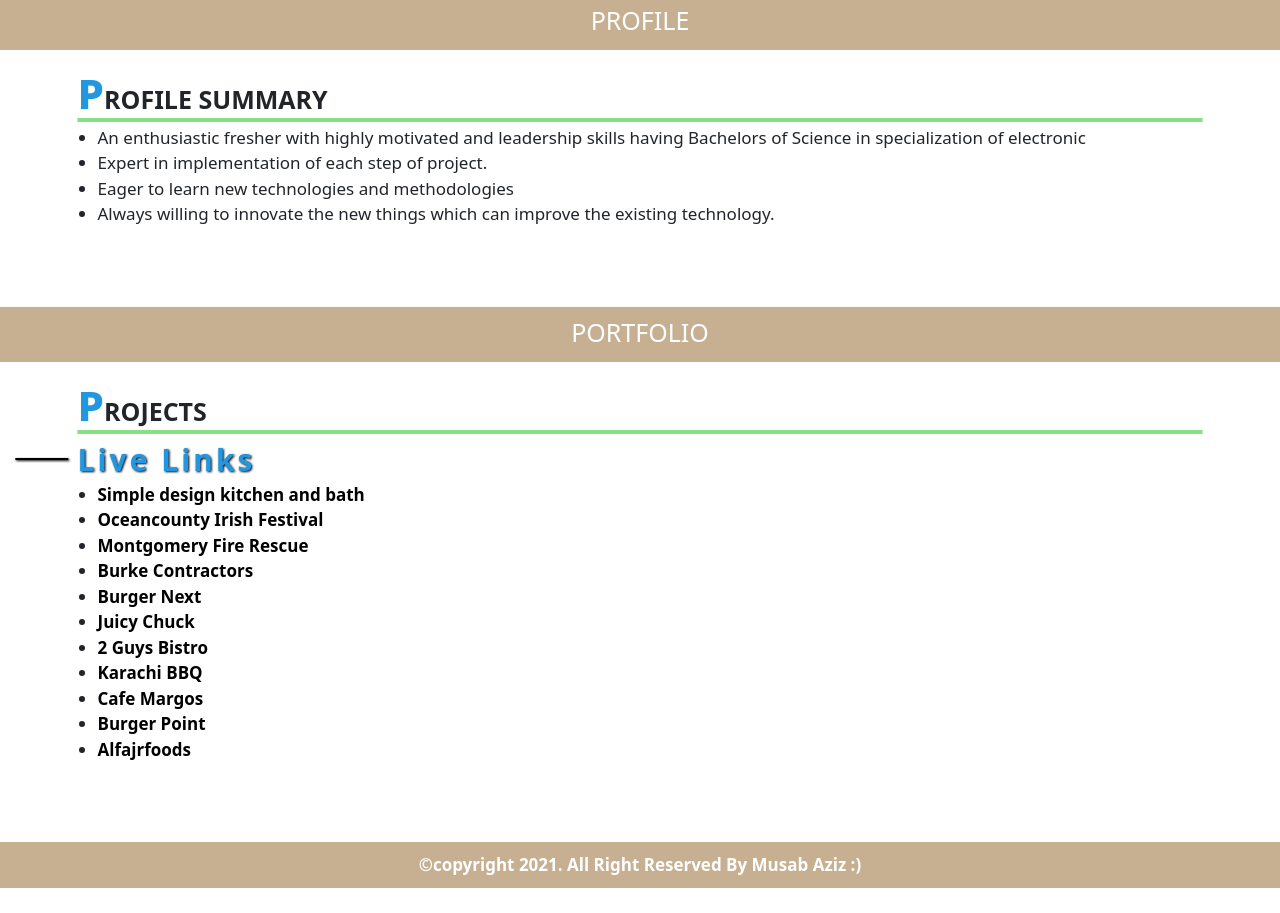
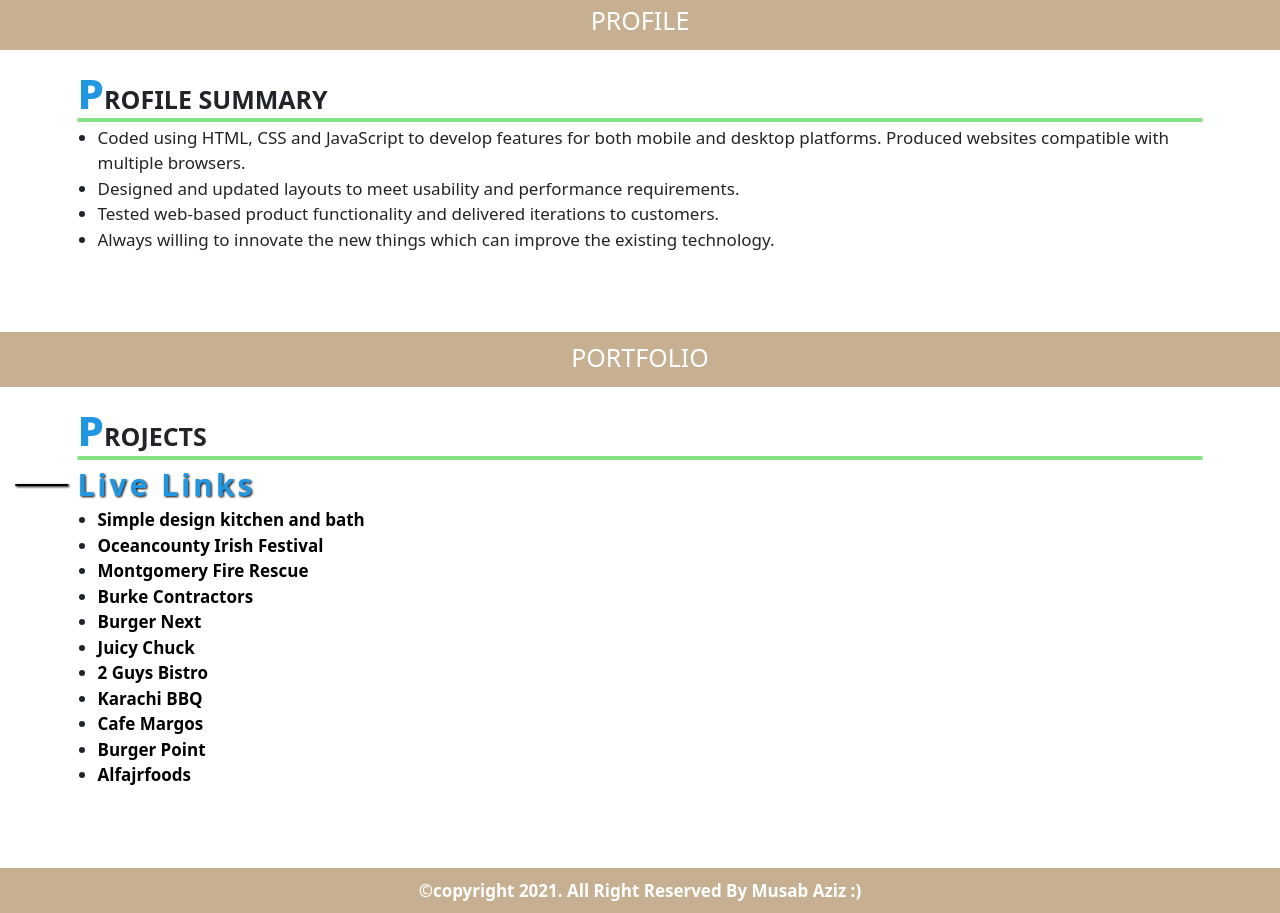
Before and after one commit to musab123bs/my-resume, a plain HTML site: page index.html in a window 1280 px wide. Shown: the part 1940-2853 px from the top of the page. Before the commit the page ends 2828 px from the top, so only its background shows below. Drawn offline with nearby package versions, Linux system fonts and the light colour scheme.

Commit message:
line update

```diff
--- a/index.html
+++ b/index.html
@@ -202,12 +202,10 @@
                     <div class="inner-work-exp">
                         <h2 class="sub-heading">PROFILE SUMMARY</h2>
                         <ul>
-                            <li>An enthusiastic fresher with highly motivated and leadership skills having Bachelors of
-                                Science in specialization of electronic</li>
-                            <li>Expert in implementation of each step of project.</li>
-                            <li>Eager to learn new technologies and methodologies</li>
-                            <li>Always willing to innovate the new things which can improve the existing technology.
-                            </li>
+                            <li>Coded using HTML, CSS and JavaScript to develop features for both mobile and desktop platforms. Produced websites compatible with multiple browsers.</li>
+                            <li>Designed and updated layouts to meet usability and performance requirements.</li>
+                            <li>Tested web-based product functionality and delivered iterations to customers.</li>
+                            <li>Always willing to innovate the new things which can improve the existing technology.</li>
                         </ul>
                     </div>
                 </div>
```
